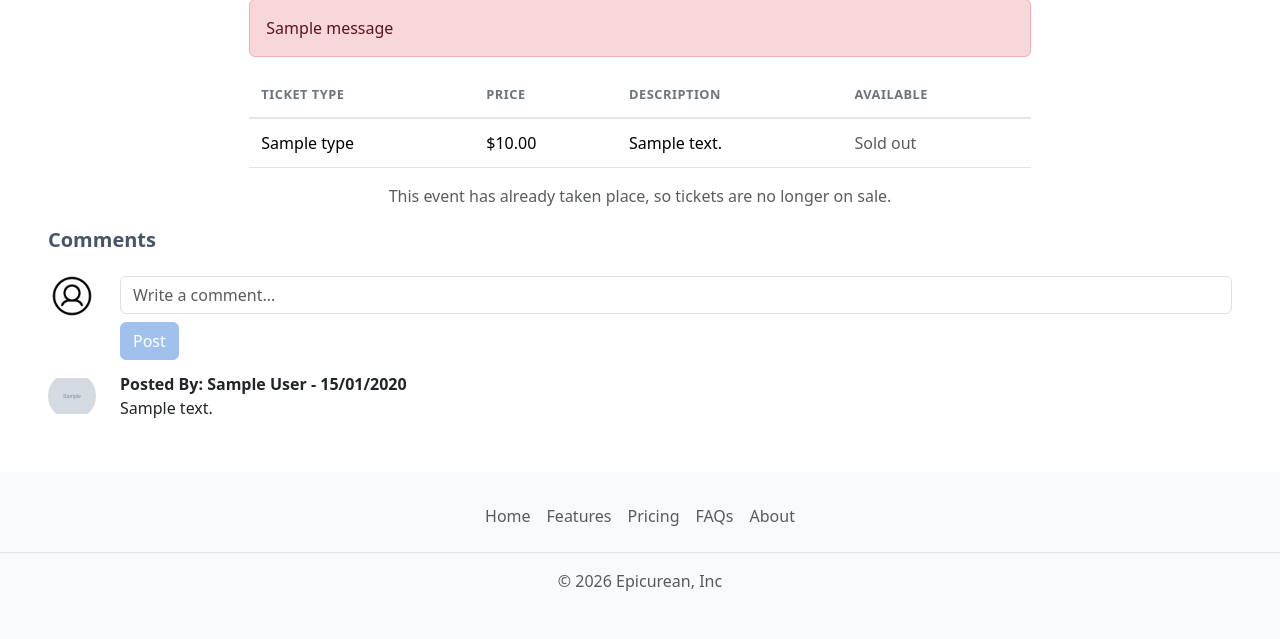
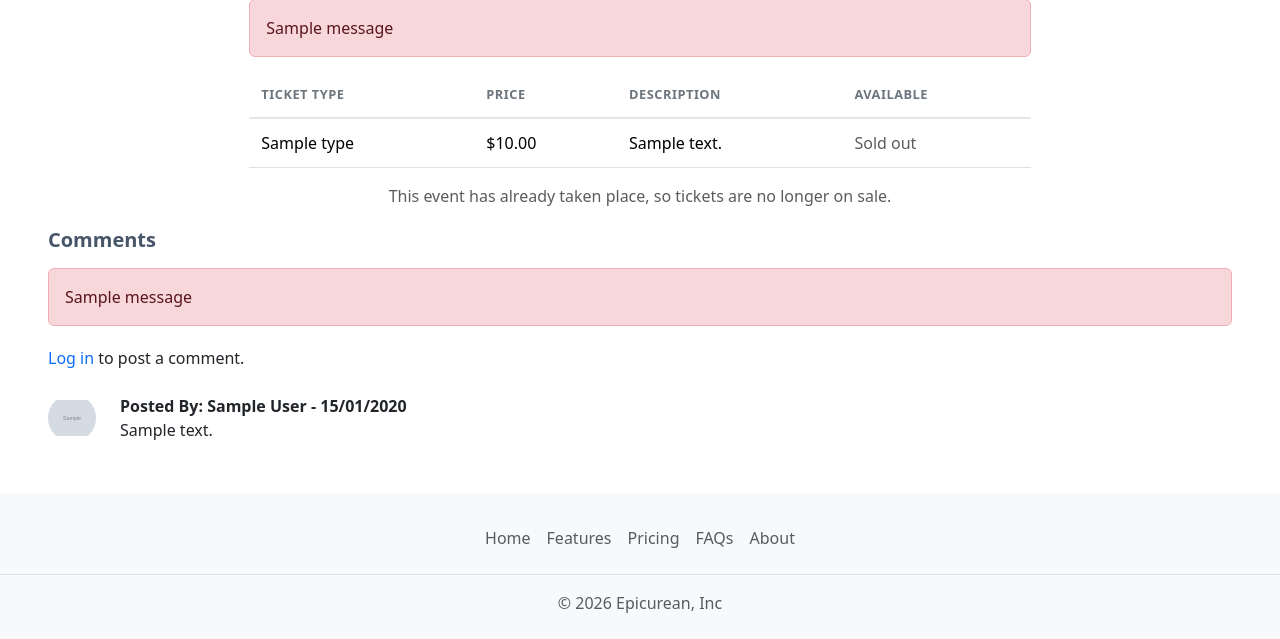
Before and after one commit to ctrl-alt-decay/IAB207-Ryan-Group-5-A2, a Flask app: page /event/1 in a window 1280 px wide. Shown: the part 1151-1790 px from the top of the page. Before the commit the page ends 1742 px from the top, so only its background shows below. Run offline with Flask 3, Linux system fonts and the light colour scheme; tables that the repository leaves empty hold one stand-in row (values such as "Sample post"); grey boxes marked "Sample" are stand-in pictures; one stand-in notice (Sample message) is shown; some libraries are stand-ins or nearby versions.

Commit message:
Let logged-in users post comments on events (#23)
The event page's static A1 comment box is now a real form, shown only
to logged-in visitors, posting to a new login-required
main.post_comment route. It saves the comment against the event and the
logged-in user (posted_at is set automatically) and returns to the
Comments section, where the new comment is first in the list. Empty,
spaces-only and over-1000-character comments are refused, with the
reason shown in the Comments section.

Logged-out visitors see "Log in to post a comment" instead of the box,
and can still read every comment: name, date and text. Comment dates
now show in Brisbane time.

```diff
--- a/a2_group5/epicurean/forms.py
+++ b/a2_group5/epicurean/forms.py
@@ -215,6 +215,17 @@
     next = HiddenField()
 
 
+# Posting a comment on an event page (#23). DataRequired also refuses a comment
+# that's nothing but spaces.
+class CommentForm(FlaskForm):
+    MAX_LENGTH = 1000
+
+    body = TextAreaField("Comment", validators=[
+        DataRequired('Write a comment before posting'),
+        Length(max=MAX_LENGTH, message='Comments can be up to 1000 characters')])
+    submit = SubmitField("Post")
+
+
 # Edit Event (#24): the Create Event form with two differences. The image is
 # optional (leave it empty to keep the current one), and the event's existing
 # date is accepted even if it has passed - only a *new* date must be upcoming.
--- a/a2_group5/epicurean/templates/base_epicurean.html
+++ b/a2_group5/epicurean/templates/base_epicurean.html
@@ -87,9 +87,10 @@
     </nav>
 
     <!-- ==== Flashed messages ============================== -->
-    {# 'ticket-error' messages are left out here: the event page shows them in
-       its Tickets section, next to the form they're about (#21) #}
-    {% with messages = get_flashed_messages(with_categories=true)|rejectattr('0', 'equalto', 'ticket-error')|list %}
+    {# 'ticket-error' and 'comment-error' messages are left out here: the event
+       page shows them in its Tickets and Comments sections, next to the form
+       they're about (#21, #23) #}
+    {% with messages = get_flashed_messages(with_categories=true)|rejectattr('0', 'in', ['ticket-error', 'comment-error'])|list %}
     {% if messages %}
     {# The x closes a message without JavaScript: it's the label of a hidden
        checkbox just before the message, and a ticked box hides the message
--- a/a2_group5/epicurean/templates/viewitem.html
+++ b/a2_group5/epicurean/templates/viewitem.html
@@ -1,7 +1,7 @@
 {# Event details page (route main.event_details, #20). One template for every
    event, filled from its database row by the view. Tickets are bought from the
-   ticket table, one small form per ticket type (#21). Still to come: the
-   comment box doesn't post yet (#23). #}
+   ticket table, one small form per ticket type (#21), and logged-in visitors
+   can post comments (#23). #}
 {% extends "base_epicurean.html" %}
 {% from "_event_macros.html" import status_badge %}
 
@@ -206,23 +206,37 @@
         </div>
 
         <!-- ==== Comments ============================== -->
-        <h2 class="section-heading pt-3">Comments</h2>
-        {# The box below is still the static A1 one - posting is #23 #}
-        <div class="row py-1">
+        <h2 class="section-heading scroll-target pt-3" id="comments">Comments</h2>
+        {# Posting needs an account (#23): logged-in visitors get the form, which
+           posts to main.post_comment (login required there too); everyone else
+           gets a way in. Everyone can read the comments below, newest first. #}
+        {% for message in get_flashed_messages(category_filter=['comment-error']) %}
+        <div class="alert alert-danger" role="alert">{{ message }}</div>
+        {% endfor %}
+        {% if current_user.is_authenticated %}
+        <form method="post" action="{{ url_for('main.post_comment', event_id=event.id) }}" class="row py-1">
+            {{ comment_form.hidden_tag() }}
             <div class="col-auto">
-                <img src="{{ url_for('static', filename='img/user_account.png') }}" class="img-fluid avatar-icon" alt="User avatar">
+                {{ avatar(current_user, 'Your avatar') }}
             </div>
             <div class="col">
                 {# plain divs, not .row - Bootstrap 5 stretches anything placed
                    directly in a .row to full width #}
                 <div class="py-1">
-                    <input class="form-control" id="enterComment" placeholder="Write a comment...">
+                    <textarea class="form-control" id="enterComment" name="body" rows="3"
+                        maxlength="{{ comment_form.MAX_LENGTH }}" required
+                        placeholder="Write a comment..." aria-label="Write a comment"></textarea>
                 </div>
                 <div class="py-1">
-                    <button class="btn btn-primary text-nowrap" type="button">Post</button>
+                    <button class="btn btn-primary text-nowrap" type="submit">Post</button>
                 </div>
             </div>
-        </div>
+        </form>
+        {% else %}
+        <p class="py-1">
+            <a href="{{ url_for('auth.login', next=request.path) }}">Log in</a> to post a comment.
+        </p>
+        {% endif %}
         {% for comment in comments %}
         <div class="row py-1">
             <div class="col-auto">
@@ -230,8 +244,9 @@
             </div>
             <div class="col">
                 <div>
+                    {# posted_at is stored in UTC; local_time shows the Brisbane date #}
                     <strong>Posted By: {{ comment.user.first_name }} {{ comment.user.last_name }}
-                        - {{ comment.posted_at.strftime('%d/%m/%Y') }}</strong>
+                        - {{ comment.posted_at|local_time('%d/%m/%Y') }}</strong>
                 </div>
                 <div>
                     {{ comment.body }}
--- a/a2_group5/epicurean/views.py
+++ b/a2_group5/epicurean/views.py
@@ -10,8 +10,9 @@
 from werkzeug.utils import secure_filename
 
 from . import db
-from .models import Event, TicketType, Booking, Like
-from .forms import BookingForm, EventForm, EditEventForm, CancelEventForm, LikeForm
+from .models import Event, TicketType, Booking, Like, Comment
+from .forms import (BookingForm, EventForm, EditEventForm, CancelEventForm, LikeForm,
+                    CommentForm)
 
 # Public site pages, events and booking. Endpoints are referenced as
 # 'main.<function>' in url_for().
@@ -407,9 +408,36 @@
     is_owner = current_user.is_authenticated and event.owner_id == current_user.id
     comments = sorted(event.comments, key=lambda c: c.posted_at, reverse=True)
     return render_template('viewitem.html', event=event, is_owner=is_owner,
-                           comments=comments,
+                           comments=comments, comment_form=CommentForm(),
                            sale_message=NOT_ON_SALE.get(event.effective_status),
                            acknowledgement=_acknowledgement_statement(event))
+
+
+# Posting a comment (#23). Login required, so every comment has a name on it;
+# everyone - logged in or not - can read them on the event page. Afterwards the
+# browser goes back to the event page's Comments section, where the new comment
+# is first in the list, or where a refusal is shown ('comment-error' messages
+# appear there, not at the top of the page). A GET only happens when
+# Flask-Login sends someone back here after they logged in, so show them the
+# event to write their comment there.
+@main_bp.route('/event/<int:event_id>/comment', methods=['GET', 'POST'])
+@login_required
+def post_comment(event_id):
+    event = db.get_or_404(Event, event_id)
+    comments_section = url_for('main.event_details', event_id=event.id) + '#comments'
+    if request.method == 'GET':
+        return redirect(comments_section)
+
+    form = CommentForm()
+    if form.validate_on_submit():
+        db.session.add(Comment(event_id=event.id, user_id=current_user.id,
+                               body=form.body.data.strip()))
+        db.session.commit()
+    else:
+        for errors in form.errors.values():
+            for error in errors:
+                flash(error, 'comment-error')
+    return redirect(comments_section)
 
 
 def _acknowledgement_statement(event):
```
